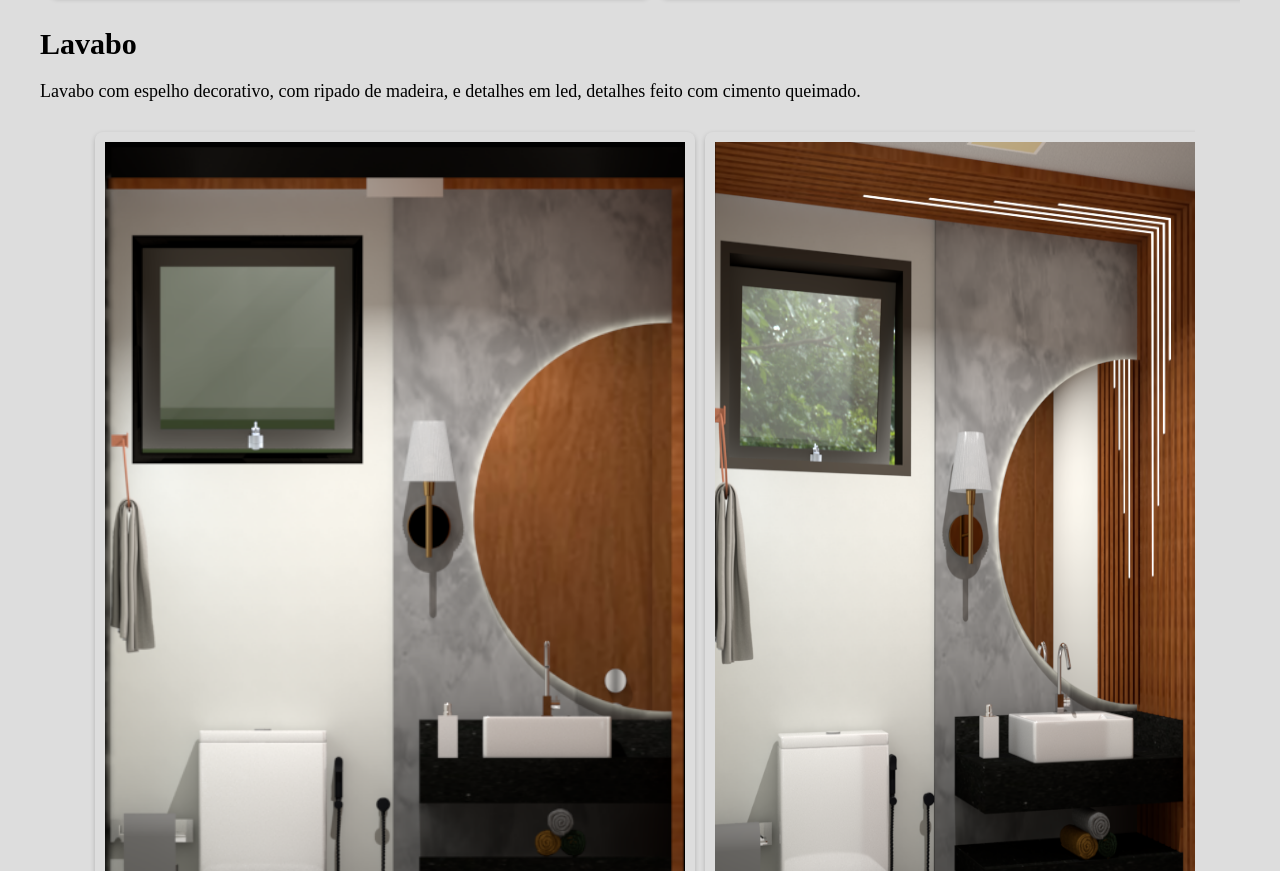
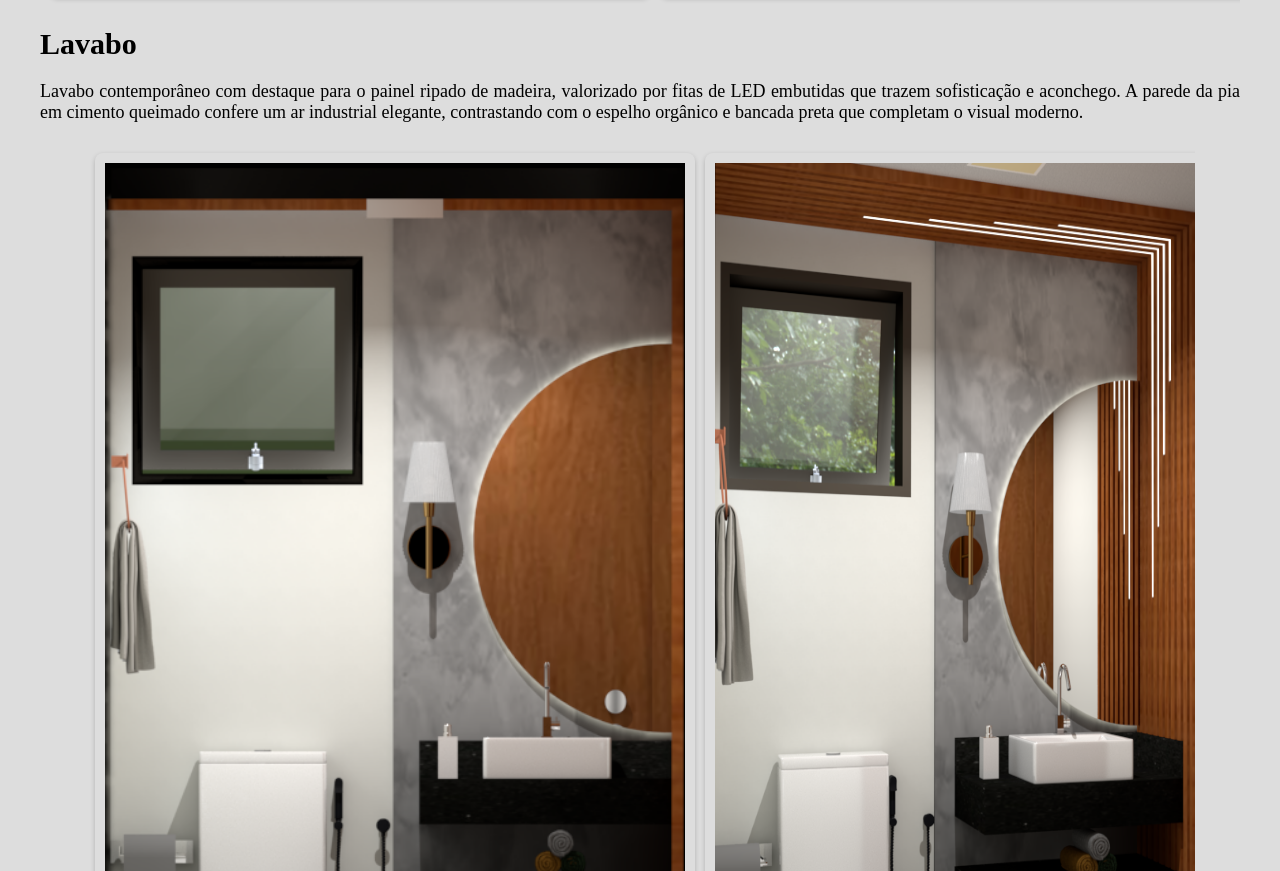
Before and after one commit to Jc-Souza80/Projetos-3D, a plain HTML site: page index.html in a window 1280 px wide. Shown: the part 2576-3447 px from the top of the page. Drawn offline with Linux system fonts and the light colour scheme.

Commit message:
descrição Lavabo
nova descrição

```diff
--- a/index.html
+++ b/index.html
@@ -81,8 +81,11 @@
       <h2>Lavabo</h2>
 
       <p>
-        Lavabo com espelho decorativo, com ripado de madeira, e detalhes em led,
-        detalhes feito com cimento queimado.
+        Lavabo contemporâneo com destaque para o painel ripado de madeira,
+        valorizado por fitas de LED embutidas que trazem sofisticação e
+        aconchego. A parede da pia em cimento queimado confere um ar industrial
+        elegante, contrastando com o espelho orgânico e bancada preta que
+        completam o visual moderno.
       </p>
 
       <div class="carrossel-uno">
```
